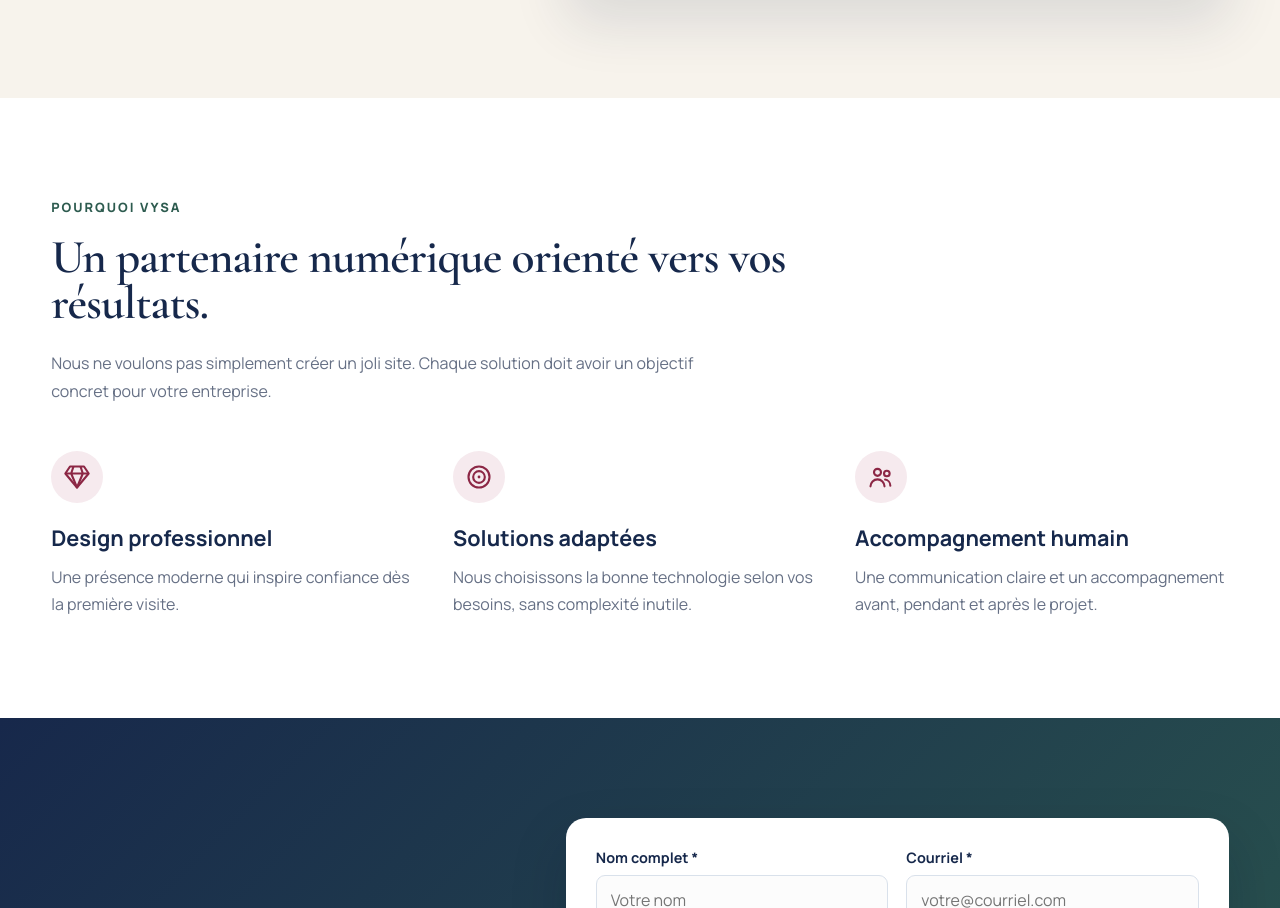
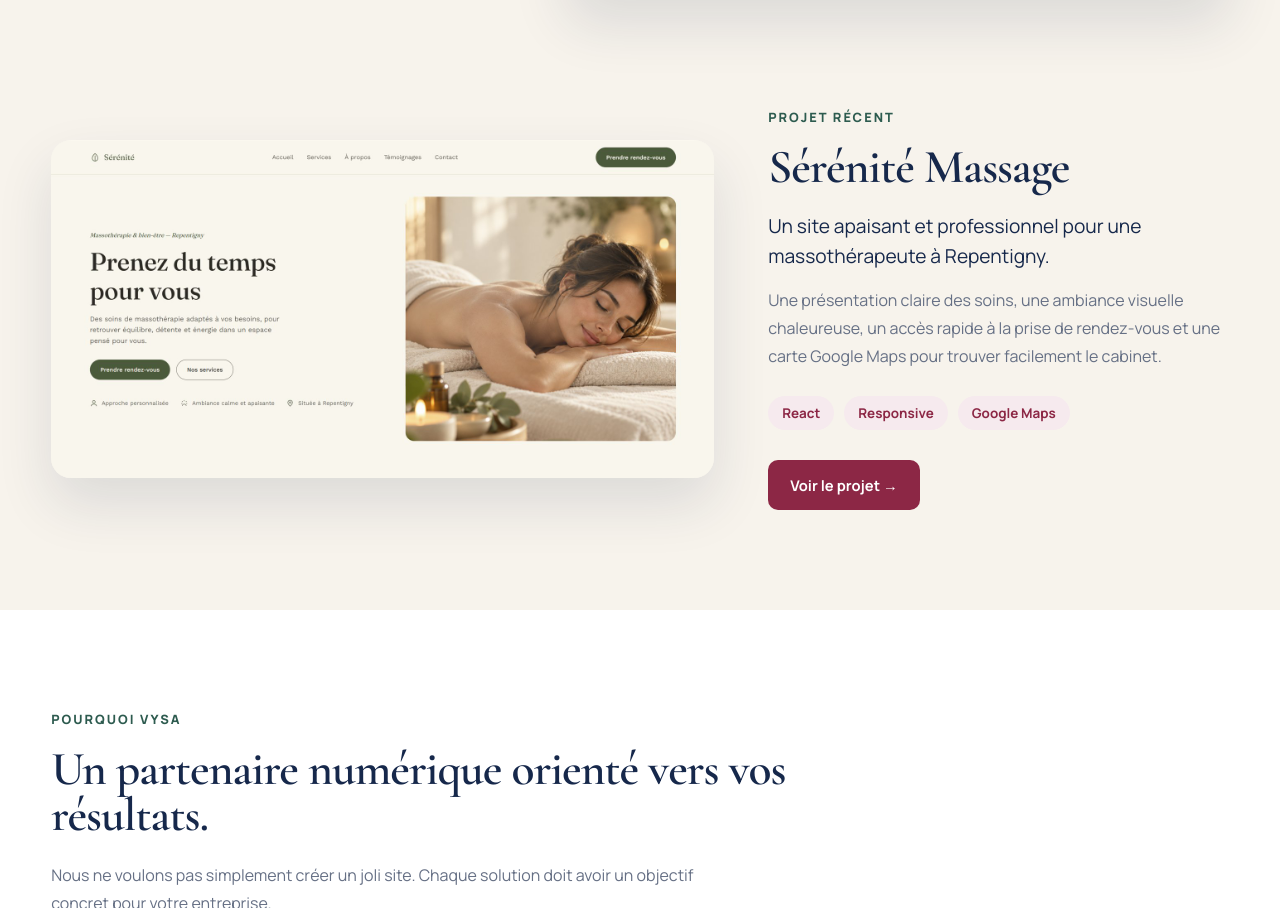
Before and after one commit to samanehmaboudi/vysa-solutions, a React (Vite) app: page / in a window 1280 px wide. Shown: the part 2052-2960 px from the top of the page. Built offline with nearby package versions, Linux system fonts and the light colour scheme.

Commit message:
Ajout du projet Sérénité Massage dans Réalisations

```diff
--- a/src/App.css
+++ b/src/App.css
@@ -1646,3 +1646,36 @@ svg {
     font-size: 2.25rem;
   }
 }
+/* =========================================================
+   PROJECT 2 / SÉRÉNITÉ (image à gauche sur desktop)
+========================================================= */
+
+.project-grid--reverse {
+  margin-top: 110px;
+
+  grid-template-columns:
+    minmax(0, 1.18fr)
+    minmax(320px, 0.82fr);
+}
+
+.project-grid--reverse .project-image-wrapper {
+  order: -1;
+}
+
+@media (max-width: 1250px) {
+  .project-grid--reverse {
+    grid-template-columns: 1fr 1fr;
+  }
+}
+
+@media (max-width: 980px) {
+  .project-grid--reverse {
+    margin-top: 70px;
+
+    grid-template-columns: 1fr;
+  }
+
+  .project-grid--reverse .project-image-wrapper {
+    order: 0;
+  }
+}
--- a/src/App.jsx
+++ b/src/App.jsx
@@ -3,6 +3,7 @@ import "./App.css";
 
 import heroImage from "./assets/vysa-hero.png";
 import belleRoseImage from "./assets/belle-rose-project.png";
+import sereniteImage from "./assets/serenite-project.jpg";
 
 /* ================= ICONES (SVG inline, aucune dépendance) ================= */
 
@@ -404,6 +405,48 @@ function App() {
               </aside>
             </div>
           </div>
+
+          {/* ----- Projet 2 : Sérénité Massage ----- */}
+          <div className="container project-grid project-grid--reverse">
+            <div className="project-content">
+              <p className="section-eyebrow">PROJET RÉCENT</p>
+              <h2>Sérénité Massage</h2>
+
+              <p className="project-lead">
+                Un site apaisant et professionnel pour une massothérapeute à
+                Repentigny.
+              </p>
+
+              <p className="project-text">
+                Une présentation claire des soins, une ambiance visuelle
+                chaleureuse, un accès rapide à la prise de rendez-vous et une
+                carte Google Maps pour trouver facilement le cabinet.
+              </p>
+
+              <div className="project-tags">
+                <span>React</span>
+                <span>Responsive</span>
+                <span>Google Maps</span>
+              </div>
+
+              <a
+                href="https://serenite-massage.vercel.app"
+                className="primary-btn project-btn"
+                target="_blank"
+                rel="noreferrer"
+              >
+                Voir le projet →
+              </a>
+            </div>
+
+            <div className="project-image-wrapper">
+              <img
+                src={sereniteImage}
+                alt="Projet Sérénité Massage & Bien-être"
+                className="project-image"
+              />
+            </div>
+          </div>
         </section>
 
         {/* ================= WHY VYSA ================= */}
```
Also changed, not shown: src/assets/serenite-project.jpg (added).
